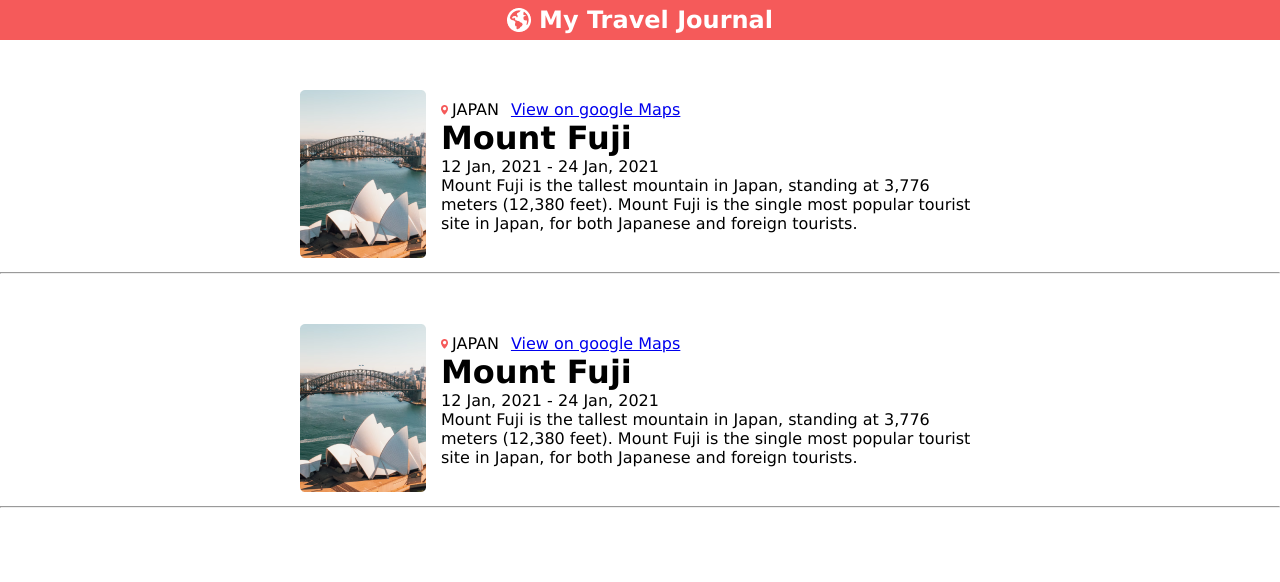
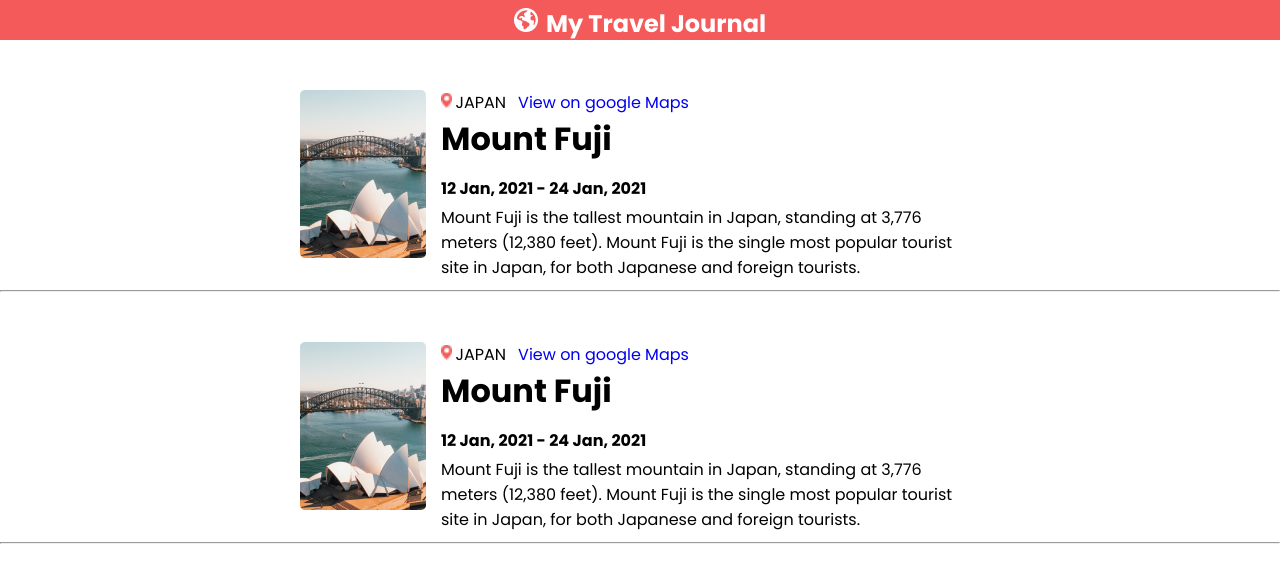
Before and after one commit to lawal-mj/Scrimba-stuff, a React (Create React App) app in the folder my-app/: page / in a window 1280 px wide. Shown: the top 582 px of the page. Built offline with nearby package versions, Linux system fonts and the light colour scheme.

Commit message:
Add google font poppins

```diff
--- a/my-app/public/index.html
+++ b/my-app/public/index.html
@@ -1,4 +1,7 @@
 <!DOCTYPE html>
+<style>
+  @import url('https://fonts.googleapis.com/css2?family=Inter:wght@400;600;700&family=Poppins:wght@400;500;700&display=swap');
+  </style>
 <html lang="en">
   <head>
     <meta charset="utf-8" />
--- a/my-app/public/styles.css
+++ b/my-app/public/styles.css
@@ -2,7 +2,7 @@
     margin: 0;
     padding: 0;
     box-sizing: border-box;
-    font-family: 'Lucida Sans', 'Lucida Sans Regular', 'Lucida Grande', 'Lucida Sans Unicode', Geneva, Verdana, sans-serif;
+    font-family: Poppins, 'Segoe UI', Tahoma, Geneva, Verdana, sans-serif;
 }
 
 nav {
@@ -42,14 +42,21 @@ nav>h1 {
     column-gap: 4px;
 }
 
-.card--body {
-    padding-top: 10px;
 
+.card--maintext {
+    margin-bottom: 13px;
 }
 
-/* hr {
-    color: black;
-    background-color: black;
-    height: .5;
-    border-color: black;
-} */
+.card--dates {
+    margin-bottom: 4px;
+    font-weight: bold;
+}
+
+.card--location-icon {
+    height: 15px;
+}
+
+
+a{
+    text-decoration: none;
+}
--- a/my-app/src/components/Card.js
+++ b/my-app/src/components/Card.js
@@ -11,7 +11,7 @@ function Card() {
         <div className="card--location--line">
           <p className="card--location--logo-country">
             <span>
-              <img src="./images/icons/location.png" alt="" />
+              <img className="card--location-icon" src="./images/icons/location.png" alt="" />
             </span>
             <span>JAPAN</span>
           </p>
@@ -23,8 +23,8 @@ function Card() {
         </div>
 
 
-        <h1>Mount Fuji</h1>
-        <p>12 Jan, 2021 - 24 Jan, 2021</p>
+        <h1 className="card--maintext">Mount Fuji</h1>
+        <p className="card--dates">12 Jan, 2021 - 24 Jan, 2021</p>
         <p>
           Mount Fuji is the tallest mountain in Japan, standing at 3,776 meters
           (12,380 feet). Mount Fuji is the single most popular tourist site in
```
